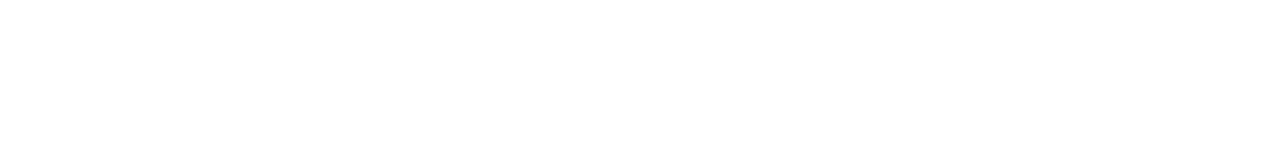
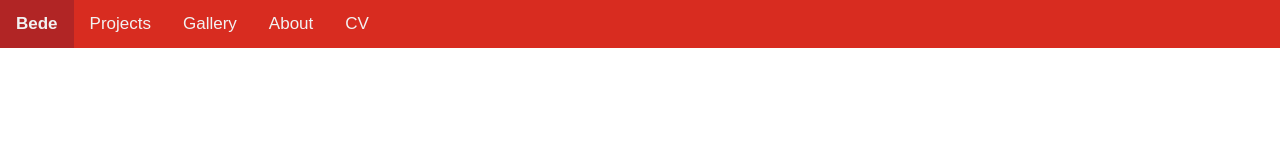
Before and after one commit to Satorindley/satorindley.github.io, a plain HTML site: page cv.html in a window 1280 px wide. Drawn offline with Linux system fonts and the light colour scheme.

Commit message:
Update cv.html

```diff
--- a/cv.html
+++ b/cv.html
@@ -8,5 +8,18 @@
 </head>
 <body>
 
+    <header>
+    <nav>
+        <ul class="topnav" id="myTopnav">
+            <li><strong> <a  href="index.html">Bede</a>       </strong></li>
+            <li><a href="projects.html">Projects</a></li>
+            <li><a href="gallery.html">Gallery</a></li>
+            <li><a href="about.html">About</a></li>
+            <li><a href="cv.html">CV</a></li>
+        </ul>
+    </nav>
+    </header>
+
+
 </body>
 </html>
```
